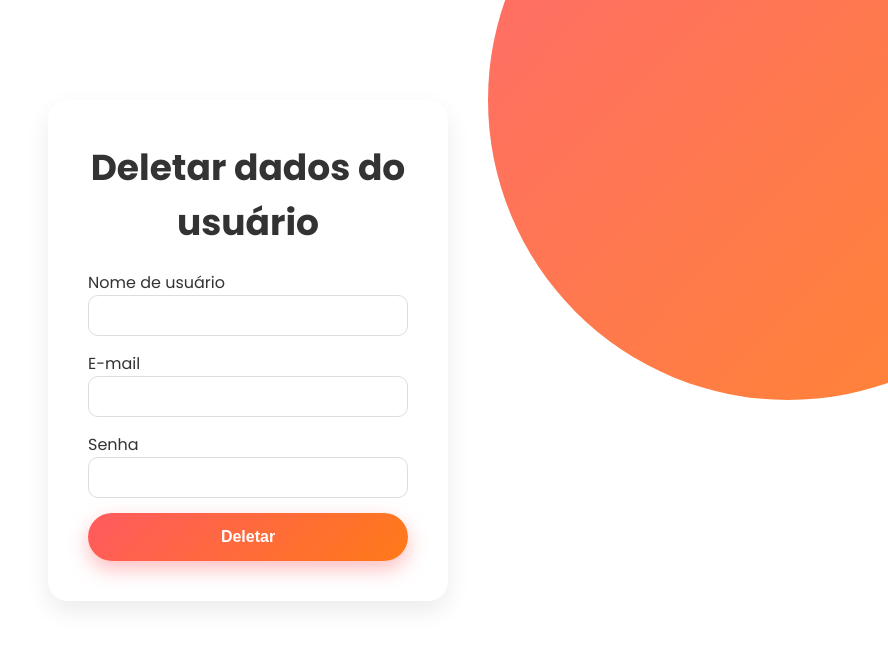
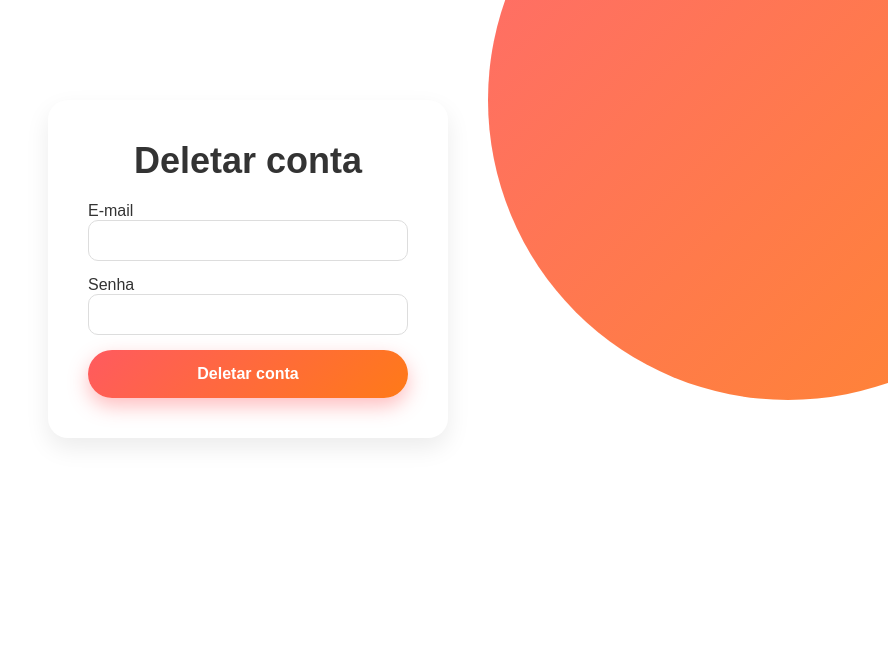
Before and after one commit to Bruno-Martelli662/Uberversitarios, a PHP site: page /deletar_dados.html in a window 1280 px wide. Shown: the top 645 px of the page, without its empty margins (392-1280 px from the left). Run offline with PHP 8.4, Linux system fonts and the light colour scheme; some libraries are stand-ins or nearby versions.

Commit message:
update: melhoria no delete de usuário

```diff
--- a/deletar_dados.html
+++ b/deletar_dados.html
@@ -5,31 +5,32 @@
     <meta name="viewport" content="width=device-width, initial-scale=1.0">
     <title>Deletar dados do usuário</title>
     <link rel="stylesheet" href="styles.css">
-    <link href="https://fonts.googleapis.com/css2?family=Poppins:wght@300;400;500;600;700&display=swap" rel="stylesheet">
-    <link rel="stylesheet" href="https://cdnjs.cloudflare.com/ajax/libs/font-awesome/6.0.0-beta3/css/all.min.css">
-    <script src="https://cdnjs.cloudflare.com/ajax/libs/crypto-js/4.1.1/crypto-js.min.js"></script>
 </head>
 <body>
     <div class="container">
         <div class="form-container">
-            <form id="registerForm" action="deletar.php" method="POST">
-                <h2 class="title">Deletar dados do usuário</h2>
 
-                <div class="input-group">
-                    <label for="name">Nome de usuário</label>
-                    <input type="text" id="name" name="name" required>
-                </div>
+            <form action="deletar.php" method="POST"
+                  onsubmit="return confirm('⚠️ ATENÇÃO!\n\nTem certeza que deseja deletar sua conta?\nEssa ação é permanente e não pode ser desfeita!');">
+
+                <h2 class="title">Deletar conta</h2>
 
                 <div class="input-group">
                     <label for="email">E-mail</label>
                     <input type="email" id="email" name="email" required>
                 </div>
+
                 <div class="input-group">
                     <label for="password">Senha</label>
                     <input type="password" id="password" name="password" required>
                 </div>
-                <button type="submit" class="btn btn-primary big" style="width: 100%;">Deletar</button>
+
+                <button type="submit" class="btn btn-primary big" style="width: 100%;">
+                    Deletar conta
+                </button>
+
             </form>
+
         </div>
     </div>
 </body>
```
Also changed, not shown: deletar.php (+15 -11 lines).
